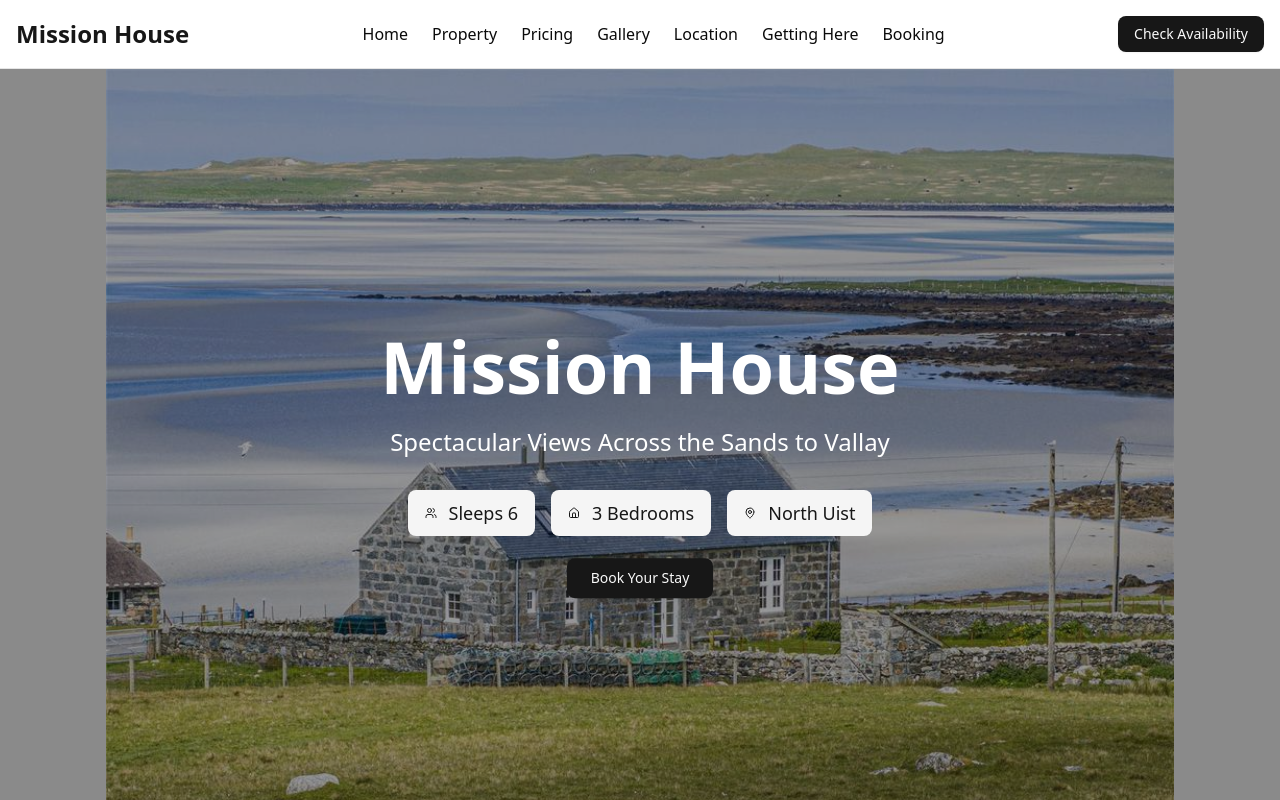
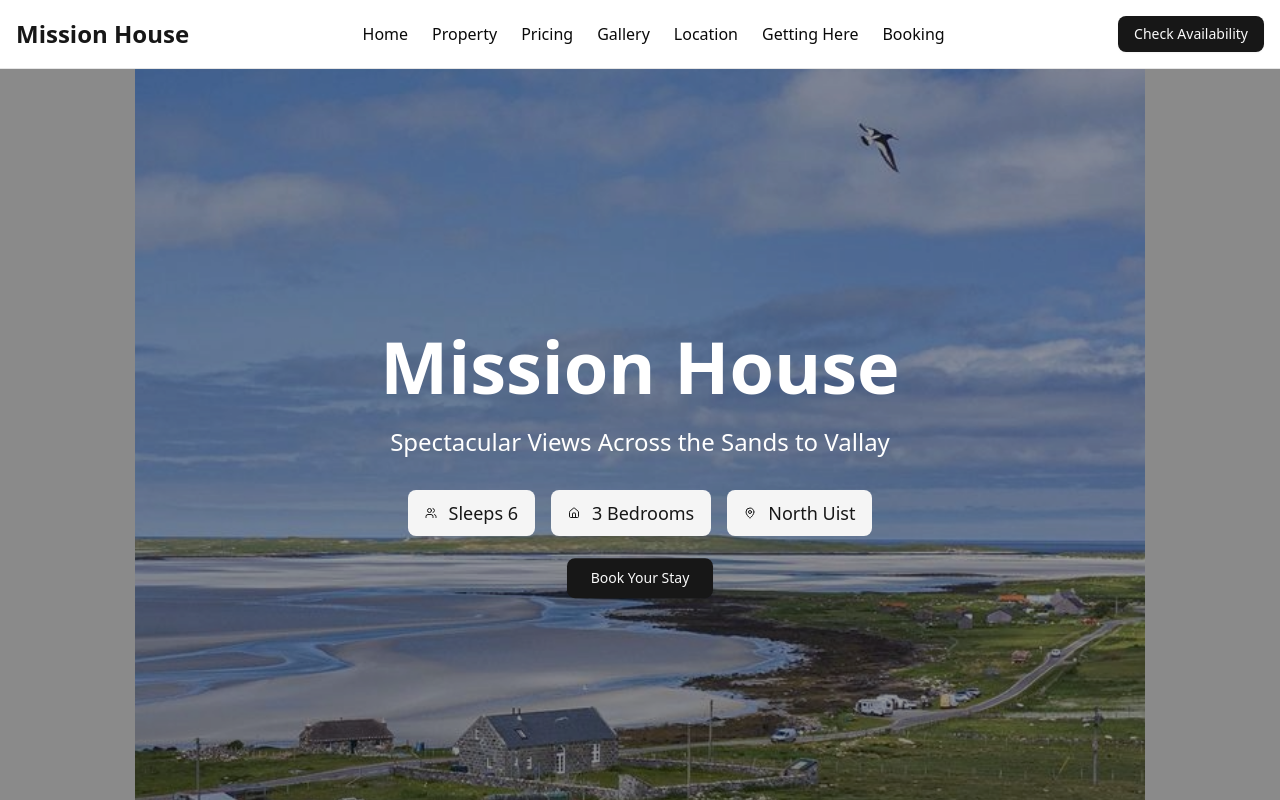
Before and after one commit to missionhouseuist/missionhouse, a React (Vite) app: page / in a window 1280 px wide. Shown: the top 800 px of the page. Built offline with nearby package versions, Linux system fonts and the light colour scheme; no server answers.

Commit message:
Add files via upload

```diff
--- a/src/App.jsx
+++ b/src/App.jsx
@@ -193,6 +193,15 @@ function App() {
     const interval = setInterval(fetchBookingsFromSheet, 5 * 60 * 1000)
 
     return () => clearInterval(interval)
+  }, [])
+
+  // Auto-scroll hero images every 5 seconds
+  useEffect(() => {
+    const autoScroll = setInterval(() => {
+      setSelectedImage(prev => (prev + 1) % heroImages.length)
+    }, 5000) // 5 seconds
+
+    return () => clearInterval(autoScroll)
   }, [])
 
   const isDateBooked = (date) => {
@@ -1567,9 +1576,14 @@ ${bookingFormData.name}`
               <span>North Uist, Outer Hebrides</span>
             </div>
           </div>
-          <p className="text-primary-foreground/80">
-            Licensed holiday let • Weekly bookings only • Spectacular Vallay views
-          </p>
+          <div className="space-y-2">
+            <p className="text-primary-foreground/80">
+              Licensed holiday let • Weekly bookings only • Spectacular Vallay views
+            </p>
+            <p className="text-sm text-primary-foreground/70">
+              Licence Number: ES01445F • Energy Performance Certificate: Band D (68)
+            </p>
+          </div>
         </div>
       </footer>
     </div>
```
